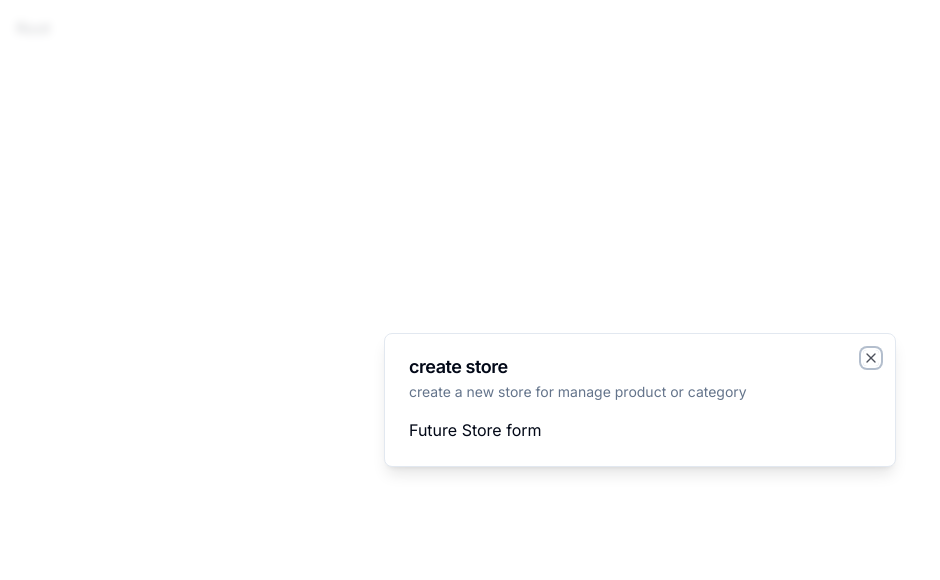
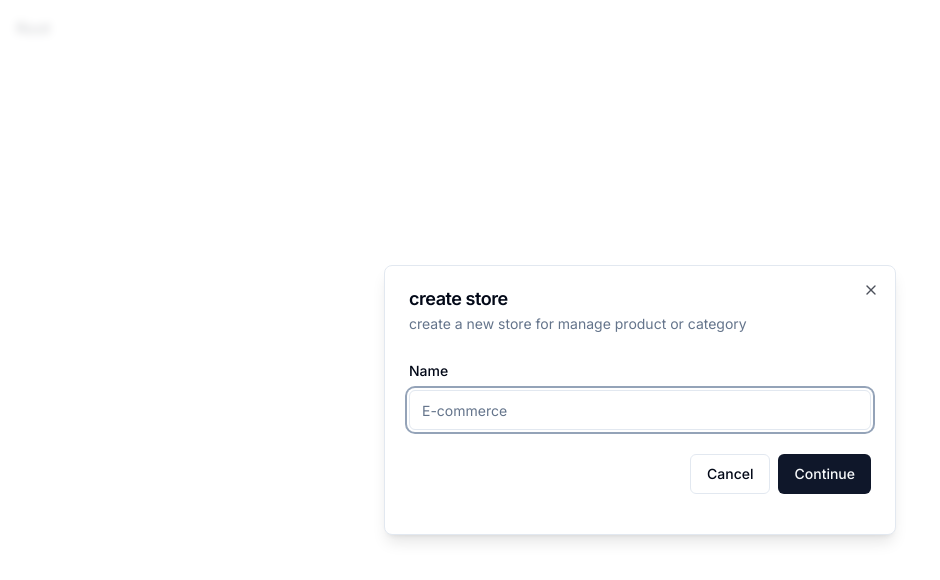
Before and after one commit to asmraihan/next-admin, a Next.js app: page / in a window 1280 px wide. Shown: the top 580 px of the page, without its empty margins (0-940 px from the left). Built offline with nearby package versions, Linux system fonts and the light colour scheme.

Commit message:
modal form

```diff
--- a/components/modals/store-modal.tsx
+++ b/components/modals/store-modal.tsx
@@ -1,10 +1,31 @@
 'use client'
-
+import * as z from "zod"
 import { useStoreModal } from "@/hooks/use-store-modal"
 import { Modal } from "@/components/ui/modal"
+import { useForm } from "react-hook-form"
+import { zodResolver } from "@hookform/resolvers/zod"
+import { Form, FormControl, FormField, FormItem, FormLabel, FormMessage } from "@/components/ui/form"
+import { Input } from "@/components/ui/input"
+import { Button } from "@/components/ui/button"
+
+const formSchema = z.object({
+    name: z.string().min(1) /* validation at least 1 char needed */
+})
+
 
 export const StoreModal = () => {
     const storeModal = useStoreModal()
+    const form = useForm<z.infer<typeof formSchema>>({
+        resolver: zodResolver(formSchema),
+        defaultValues: {
+            name: ""
+        }
+    })
+
+    const onSubmit = async (values: z.infer<typeof formSchema>) => {
+        console.log(values)
+        // TODO: create store
+    }
 
     return (
         <Modal
@@ -13,7 +34,33 @@
             isOpen={storeModal.isOpen}
             onClose={storeModal.onClose}
         >
-            Future Store form
+            <div>
+                <div className="space-y-4 py-2 pb-4">
+                    <Form {...form}>
+                        <form onSubmit={form.handleSubmit(onSubmit)}>
+                            <FormField
+                                control={form.control}
+                                name="name"
+                                render={({ field }) => (
+                                    <FormItem>
+                                        <FormLabel>Name</FormLabel>
+                                        <FormControl>
+                                            <Input placeholder="E-commerce" {...field} />
+                                        </FormControl>
+                                        <FormMessage></FormMessage>
+                                    </FormItem>
+                                )}
+                            />
+
+                            <div className="pt-6 space-x-2 flex items-center justify-end w-full ">
+                                <Button variant={"outline"}
+                                    onClick={storeModal.onClose}>Cancel</Button>
+                                <Button type="submit">Continue</Button>
+                            </div>
+                        </form>
+                    </Form>
+                </div>
+            </div>
         </Modal>
     )
 }
--- /dev/null
+++ b/components/ui/form.tsx
@@ -0,0 +1,176 @@
+import * as React from "react"
+import * as LabelPrimitive from "@radix-ui/react-label"
+import { Slot } from "@radix-ui/react-slot"
+import {
+  Controller,
+  ControllerProps,
+  FieldPath,
+  FieldValues,
+  FormProvider,
+  useFormContext,
+} from "react-hook-form"
+
+import { cn } from "@/lib/utils"
+import { Label } from "@/components/ui/label"
+
+const Form = FormProvider
+
+type FormFieldContextValue<
+  TFieldValues extends FieldValues = FieldValues,
+  TName extends FieldPath<TFieldValues> = FieldPath<TFieldValues>
+> = {
+  name: TName
+}
+
+const FormFieldContext = React.createContext<FormFieldContextValue>(
+  {} as FormFieldContextValue
+)
+
+const FormField = <
+  TFieldValues extends FieldValues = FieldValues,
+  TName extends FieldPath<TFieldValues> = FieldPath<TFieldValues>
+>({
+  ...props
+}: ControllerProps<TFieldValues, TName>) => {
+  return (
+    <FormFieldContext.Provider value={{ name: props.name }}>
+      <Controller {...props} />
+    </FormFieldContext.Provider>
+  )
+}
+
+const useFormField = () => {
+  const fieldContext = React.useContext(FormFieldContext)
+  const itemContext = React.useContext(FormItemContext)
+  const { getFieldState, formState } = useFormContext()
+
+  const fieldState = getFieldState(fieldContext.name, formState)
+
+  if (!fieldContext) {
+    throw new Error("useFormField should be used within <FormField>")
+  }
+
+  const { id } = itemContext
+
+  return {
+    id,
+    name: fieldContext.name,
+    formItemId: `${id}-form-item`,
+    formDescriptionId: `${id}-form-item-description`,
+    formMessageId: `${id}-form-item-message`,
+    ...fieldState,
+  }
+}
+
+type FormItemContextValue = {
+  id: string
+}
+
+const FormItemContext = React.createContext<FormItemContextValue>(
+  {} as FormItemContextValue
+)
+
+const FormItem = React.forwardRef<
+  HTMLDivElement,
+  React.HTMLAttributes<HTMLDivElement>
+>(({ className, ...props }, ref) => {
+  const id = React.useId()
+
+  return (
+    <FormItemContext.Provider value={{ id }}>
+      <div ref={ref} className={cn("space-y-2", className)} {...props} />
+    </FormItemContext.Provider>
+  )
+})
+FormItem.displayName = "FormItem"
+
+const FormLabel = React.forwardRef<
+  React.ElementRef<typeof LabelPrimitive.Root>,
+  React.ComponentPropsWithoutRef<typeof LabelPrimitive.Root>
+>(({ className, ...props }, ref) => {
+  const { error, formItemId } = useFormField()
+
+  return (
+    <Label
+      ref={ref}
+      className={cn(error && "text-destructive", className)}
+      htmlFor={formItemId}
+      {...props}
+    />
+  )
+})
+FormLabel.displayName = "FormLabel"
+
+const FormControl = React.forwardRef<
+  React.ElementRef<typeof Slot>,
+  React.ComponentPropsWithoutRef<typeof Slot>
+>(({ ...props }, ref) => {
+  const { error, formItemId, formDescriptionId, formMessageId } = useFormField()
+
+  return (
+    <Slot
+      ref={ref}
+      id={formItemId}
+      aria-describedby={
+        !error
+          ? `${formDescriptionId}`
+          : `${formDescriptionId} ${formMessageId}`
+      }
+      aria-invalid={!!error}
+      {...props}
+    />
+  )
+})
+FormControl.displayName = "FormControl"
+
+const FormDescription = React.forwardRef<
+  HTMLParagraphElement,
+  React.HTMLAttributes<HTMLParagraphElement>
+>(({ className, ...props }, ref) => {
+  const { formDescriptionId } = useFormField()
+
+  return (
+    <p
+      ref={ref}
+      id={formDescriptionId}
+      className={cn("text-sm text-muted-foreground", className)}
+      {...props}
+    />
+  )
+})
+FormDescription.displayName = "FormDescription"
+
+const FormMessage = React.forwardRef<
+  HTMLParagraphElement,
+  React.HTMLAttributes<HTMLParagraphElement>
+>(({ className, children, ...props }, ref) => {
+  const { error, formMessageId } = useFormField()
+  const body = error ? String(error?.message) : children
+
+  if (!body) {
+    return null
+  }
+
+  return (
+    <p
+      ref={ref}
+      id={formMessageId}
+      className={cn("text-sm font-medium text-destructive", className)}
+      {...props}
+    >
+      {body}
+    </p>
+  )
+})
+FormMessage.displayName = "FormMessage"
+
+export {
+  useFormField,
+  Form,
+  FormItem,
+  FormLabel,
+  FormControl,
+  FormDescription,
+  FormMessage,
+  FormField,
+}
--- /dev/null
+++ b/components/ui/input.tsx
@@ -0,0 +1,25 @@
+import * as React from "react"
+
+import { cn } from "@/lib/utils"
+
+export interface InputProps
+  extends React.InputHTMLAttributes<HTMLInputElement> {}
+
+const Input = React.forwardRef<HTMLInputElement, InputProps>(
+  ({ className, type, ...props }, ref) => {
+    return (
+      <input
+        type={type}
+        className={cn(
+          "flex h-10 w-full rounded-md border border-input bg-background px-3 py-2 text-sm ring-offset-background file:border-0 file:bg-transparent file:text-sm file:font-medium placeholder:text-muted-foreground focus-visible:outline-none focus-visible:ring-2 focus-visible:ring-ring focus-visible:ring-offset-2 disabled:cursor-not-allowed disabled:opacity-50",
+          className
+        )}
+        ref={ref}
+        {...props}
+      />
+    )
+  }
+)
+Input.displayName = "Input"
+
+export { Input }
--- /dev/null
+++ b/components/ui/label.tsx
@@ -0,0 +1,26 @@
+"use client"
+
+import * as React from "react"
+import * as LabelPrimitive from "@radix-ui/react-label"
+import { cva, type VariantProps } from "class-variance-authority"
+
+import { cn } from "@/lib/utils"
+
+const labelVariants = cva(
+  "text-sm font-medium leading-none peer-disabled:cursor-not-allowed peer-disabled:opacity-70"
+)
+
+const Label = React.forwardRef<
+  React.ElementRef<typeof LabelPrimitive.Root>,
+  React.ComponentPropsWithoutRef<typeof LabelPrimitive.Root> &
+    VariantProps<typeof labelVariants>
+>(({ className, ...props }, ref) => (
+  <LabelPrimitive.Root
+    ref={ref}
+    className={cn(labelVariants(), className)}
+    {...props}
+  />
+))
+Label.displayName = LabelPrimitive.Root.displayName
+
+export { Label }
```
Also changed, not shown: package.json (+8 -0 lines), 2 other files (tests, documents, lock files or other folders).
